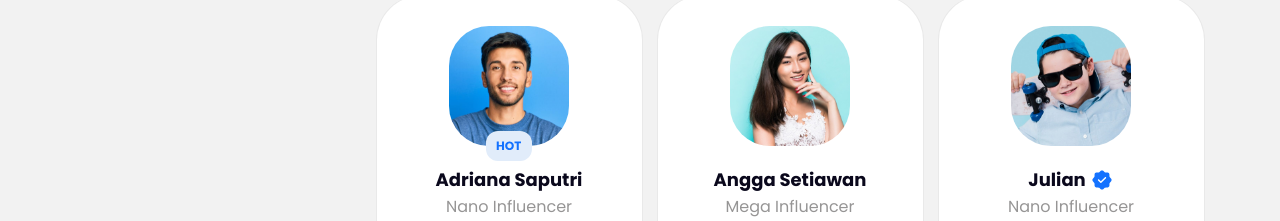
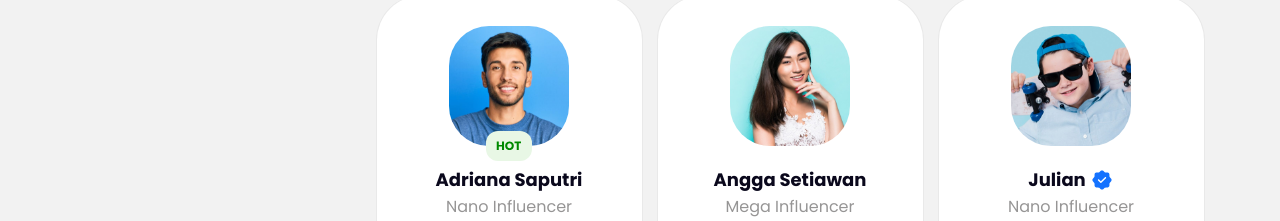
Before and after one commit to sharonamelinda/booster-influencer-bwa, a website: page src/index.html in a window 1280 px wide. Shown: the part 658-879 px from the top of the page. Drawn offline with nearby package versions, Linux system fonts and the light colour scheme.

Commit message:
Update index.html

```diff
--- a/src/index.html
+++ b/src/index.html
@@ -301,7 +301,7 @@
                                         <img src="assets/images/photos/profile-4.png" class="w-full h-full object-cover" alt="photos">
                                     </div>
                                     <div class="absolute inset-0 translate-y-1/2 flex justify-center items-center">
-                                        <img src="assets/images/icons/hot-blue.svg" class="w-[46px] h-[30px] mx-auto" alt="icon">
+                                        <img src="assets/images/icons/hot-green.svg" class="w-[46px] h-[30px] mx-auto" alt="icon">
                                     </div>
                                 </div>
                                 <div class="flex flex-col gap-[2px] items-center relative z-20">
```
